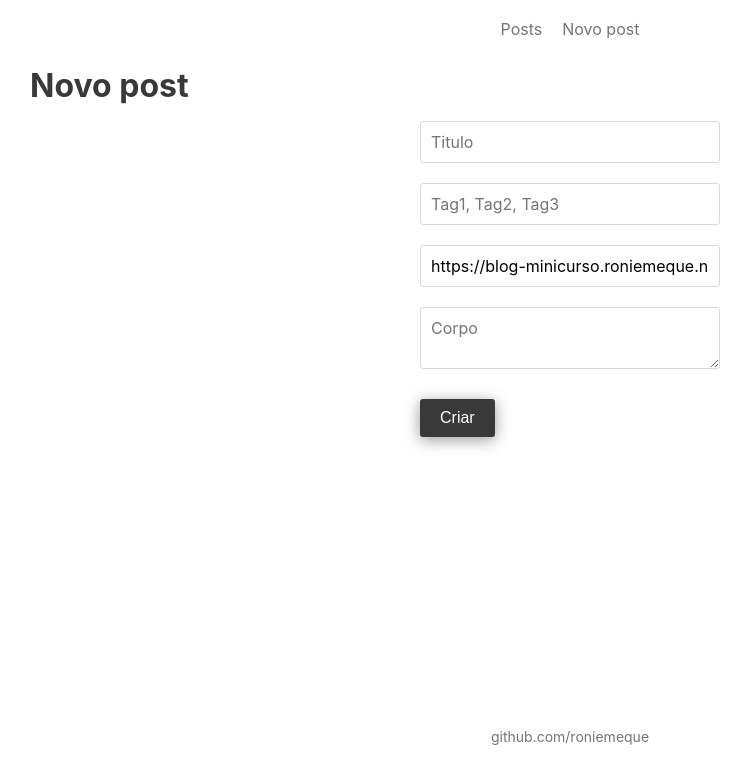
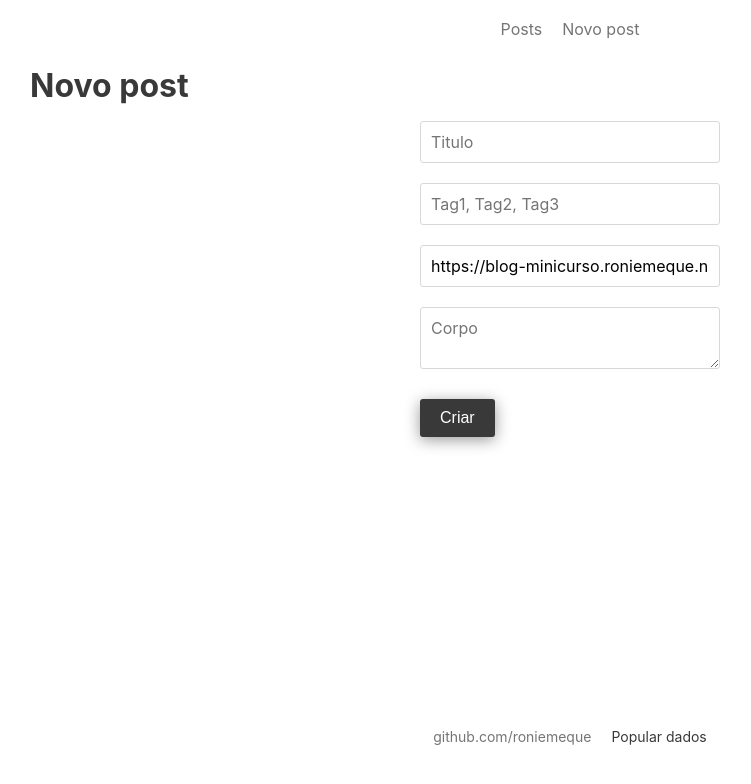
Before and after one commit to roniemeque/blog-minicurso-fatec, a Next.js app: page /novo in a window 1280 px wide. Shown: the top 784 px of the page, without its empty margins (70-821 px from the left). Built offline with nearby package versions, Linux system fonts and the light colour scheme.

Commit message:
adicionando funcionalidade de popular samples

```diff
--- a/components/Footer.js
+++ b/components/Footer.js
@@ -1,7 +1,29 @@
-const Footer = () => (
-  <footer className="footer">
-    <a href="https://github.com/roniemeque">github.com/roniemeque</a>
-  </footer>
-);
+import { posts } from "../mocks/posts";
+import { apiUrl } from "../helpers/api";
+
+const Footer = () => {
+  const populaDados = () => {
+    posts.forEach(async post => {
+      console.log(post);
+
+      await fetch(`${apiUrl}/posts`, {
+        method: "POST",
+        headers: {
+          "Content-Type": "application/json"
+        },
+        body: JSON.stringify(post)
+      });
+    });
+  };
+
+  return (
+    <footer className="footer">
+      <a href="https://github.com/roniemeque">github.com/roniemeque</a>
+      <span className="footer-popular" onClick={populaDados}>
+        Popular dados
+      </span>
+    </footer>
+  );
+};
 
 export default Footer;
--- a/mocks/posts.js
+++ b/mocks/posts.js
@@ -1,22 +1,22 @@
 export const posts = [
   {
-    titulo: "Post Legal",
-    tags: ["Legal", "Maneiro", "Topperson"],
-    thumb: "/static/img/doguinho.jpg",
+    titulo: "Doguinhos",
+    tags: "Tag1, Tag2, Dogs",
+    thumb: "https://blog-minicurso.roniemeque.now.sh/static/img/doguinho.jpg",
     corpo:
       "Lorem ipsum dolor sit amet consectetur adipisicing elit. Libero, alias."
   },
   {
     titulo: "Post Legal",
-    tags: ["Legal", "Maneiro", "Topperson"],
-    thumb: "/static/img/doguinho.jpg",
+    tags: "Gatinhos, Tag2",
+    thumb: "https://blog-minicurso.roniemeque.now.sh/static/img/gatinho.jpg",
     corpo:
       "Lorem ipsum dolor sit amet consectetur adipisicing elit. Libero, alias."
   },
   {
-    titulo: "Post Legal",
-    tags: ["Legal", "Maneiro", "Topperson"],
-    thumb: "/static/img/doguinho.jpg",
+    titulo: "Post da Bike",
+    tags: "Bikes, Saúde",
+    thumb: "https://blog-minicurso.roniemeque.now.sh/static/img/bike.jpg",
     corpo:
       "Lorem ipsum dolor sit amet consectetur adipisicing elit. Libero, alias."
   }
--- a/styles/_layout.scss
+++ b/styles/_layout.scss
@@ -13,6 +13,10 @@
 .footer {
   text-align: center;
   font-size: 1.4rem;
+  .footer-popular {
+    cursor: pointer;
+    margin-left: 2rem;
+  }
 }
 
 .main {
```
